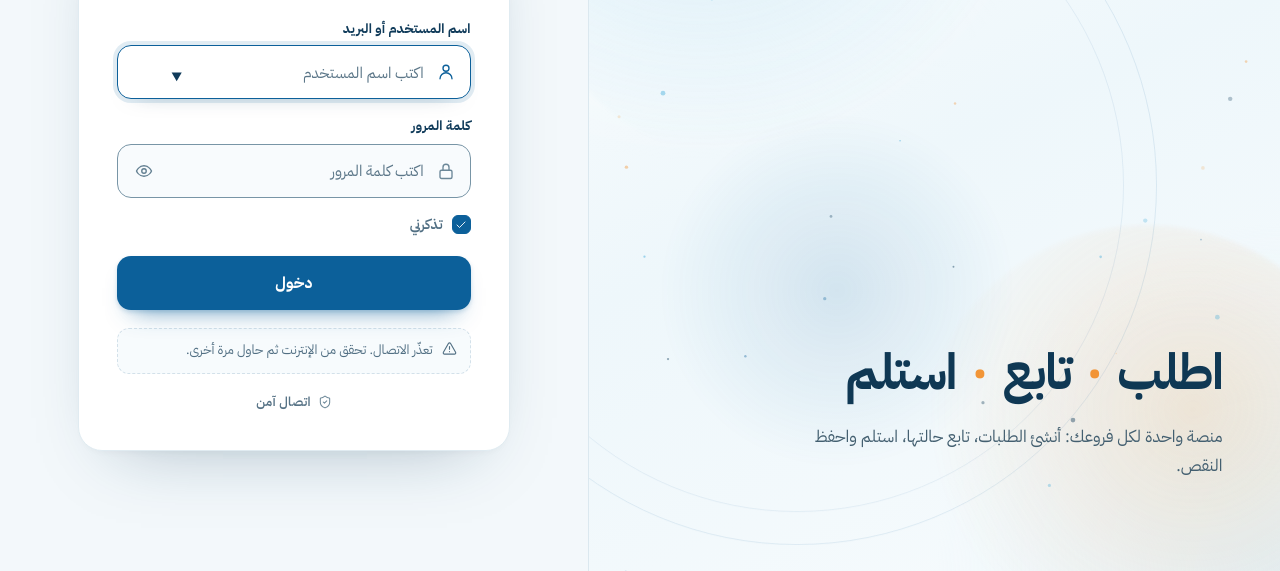
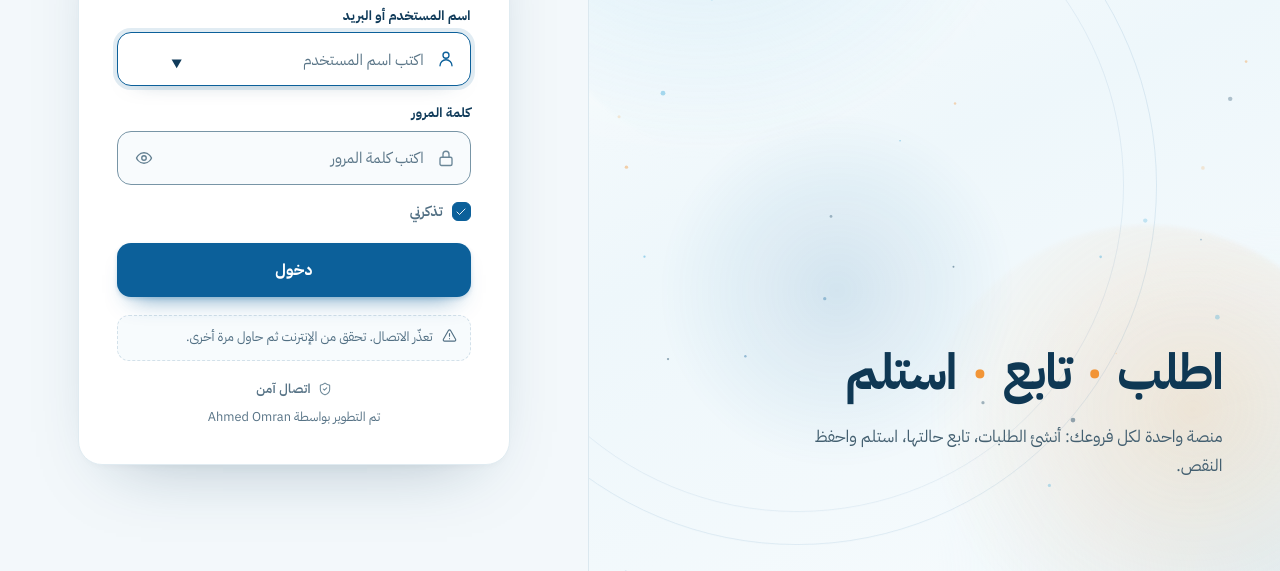
Before and after one commit to omarapdelgwad44/branch-orders, a website with bundled scripts: page frontend/index.html in a window 1280 px wide. Shown: the part 229-800 px from the top of the page. Built offline with nearby package versions, Linux system fonts and the light colour scheme; no server answers.

Commit message:
Add developer credit to login page

```diff
--- a/frontend/assets/css/styles.css
+++ b/frontend/assets/css/styles.css
@@ -711,6 +711,7 @@ tr.av-off .badge.av-tag { display: inline-flex; }
 .alert-ok { background: var(--success-soft); color: #0d5f2d; border: 1px solid #c3e7cd; }
 .login-secure { display: flex; align-items: center; justify-content: center; gap: 7px; margin-top: 18px; color: #577386; font-size: .8rem; font-weight: 600; letter-spacing: .02em; }
 .login-secure svg { color: #6f8a9a; }
+.login-credit { margin: 8px 0 0; text-align: center; color: #577386; font-size: .8rem; line-height: 1.5; }
 .login-note { margin-top: 18px; display: flex; gap: 9px; align-items: flex-start; font-size: .82rem; color: var(--muted); background: #f7fbfd; border: 1px dashed var(--line); border-radius: 12px; padding: 11px 13px; }
 .login-note .note-ic { flex: none; margin-top: 1px; }
 .login-note:has(.setup-card) { display: block; padding: 16px; border-style: solid; border-color: #e1edf3; background: #f8fbfd; }
--- a/frontend/assets/js/i18n.js
+++ b/frontend/assets/js/i18n.js
@@ -40,6 +40,7 @@ const DICTS = {
     'login.remember': 'تذكرني',
     'login.invalidHint': 'تأكد من اسم المستخدم وكلمة المرور.',
     'login.secure': 'اتصال آمن',
+    'login.credit': 'تم التطوير بواسطة Ahmed Omran',
     'firstRun.title': 'الحساب لم يُجهّز بعد',
     'firstRun.text': 'أنشئ حساب المسؤول الأول من النموذج أدناه، أو حمّل البيانات التجريبية.',
     'firstRun.adminTitle': 'إنشاء المسؤول الأول',
@@ -320,6 +321,7 @@ const DICTS = {
     'login.remember': 'Remember me',
     'login.invalidHint': 'Check your username and password.',
     'login.secure': 'Secure connection',
+    'login.credit': 'Developed by Ahmed Omran',
     'firstRun.title': 'System is not set up yet',
     'firstRun.text': 'Create the first admin with the form below, or load demo data.',
     'firstRun.adminTitle': 'Create the first admin',
--- a/frontend/assets/js/views/login.js
+++ b/frontend/assets/js/views/login.js
@@ -88,6 +88,7 @@ function layout() {
         '</form>' +
         '<div class="login-note hidden" id="loginNote"></div>' +
         '<div class="login-secure">' + icon('shield', 14) + '<span>' + esc(t('login.secure')) + '</span></div>' +
+        '<p class="login-credit">' + esc(t('login.credit')) + '</p>' +
       '</div>' +
     '</main>' +
     '</div>'
```
